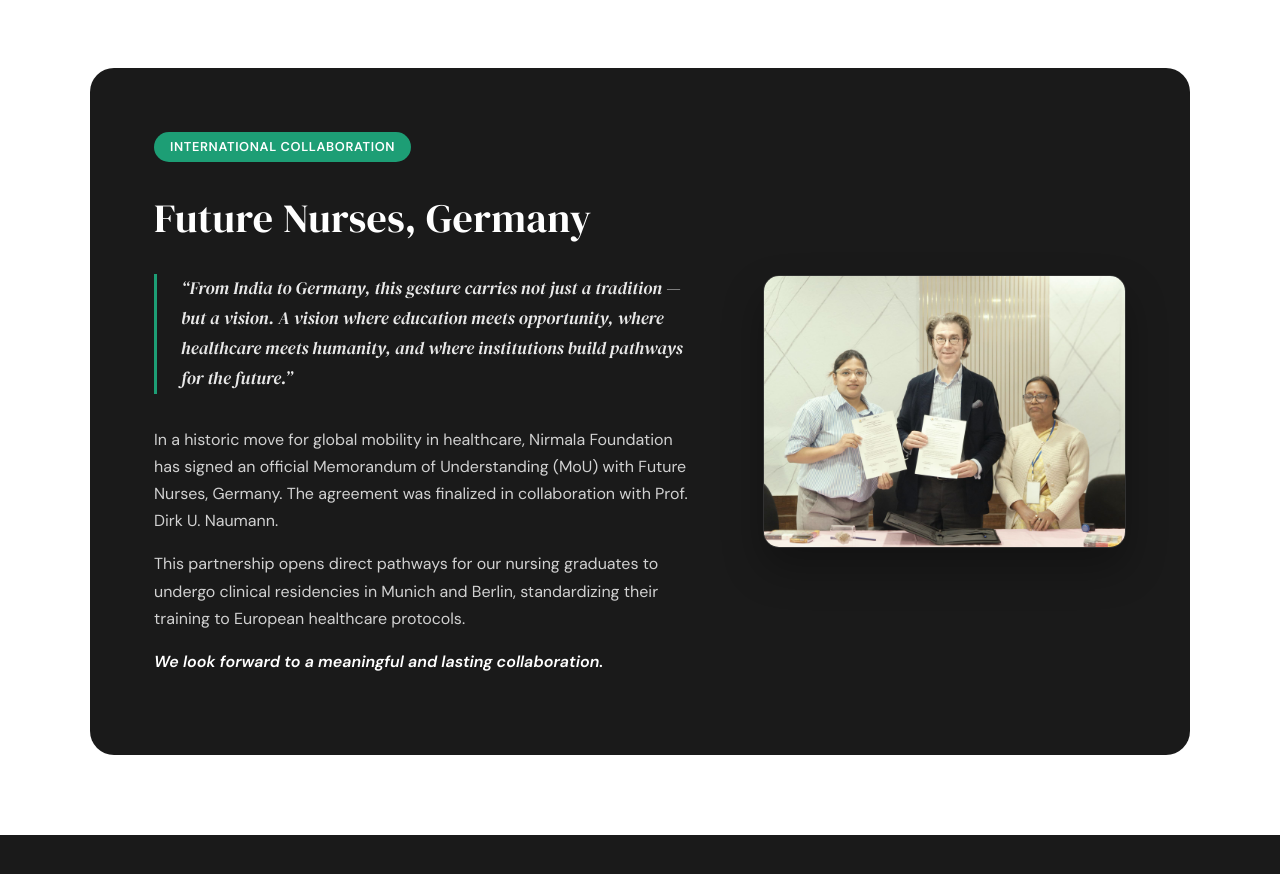
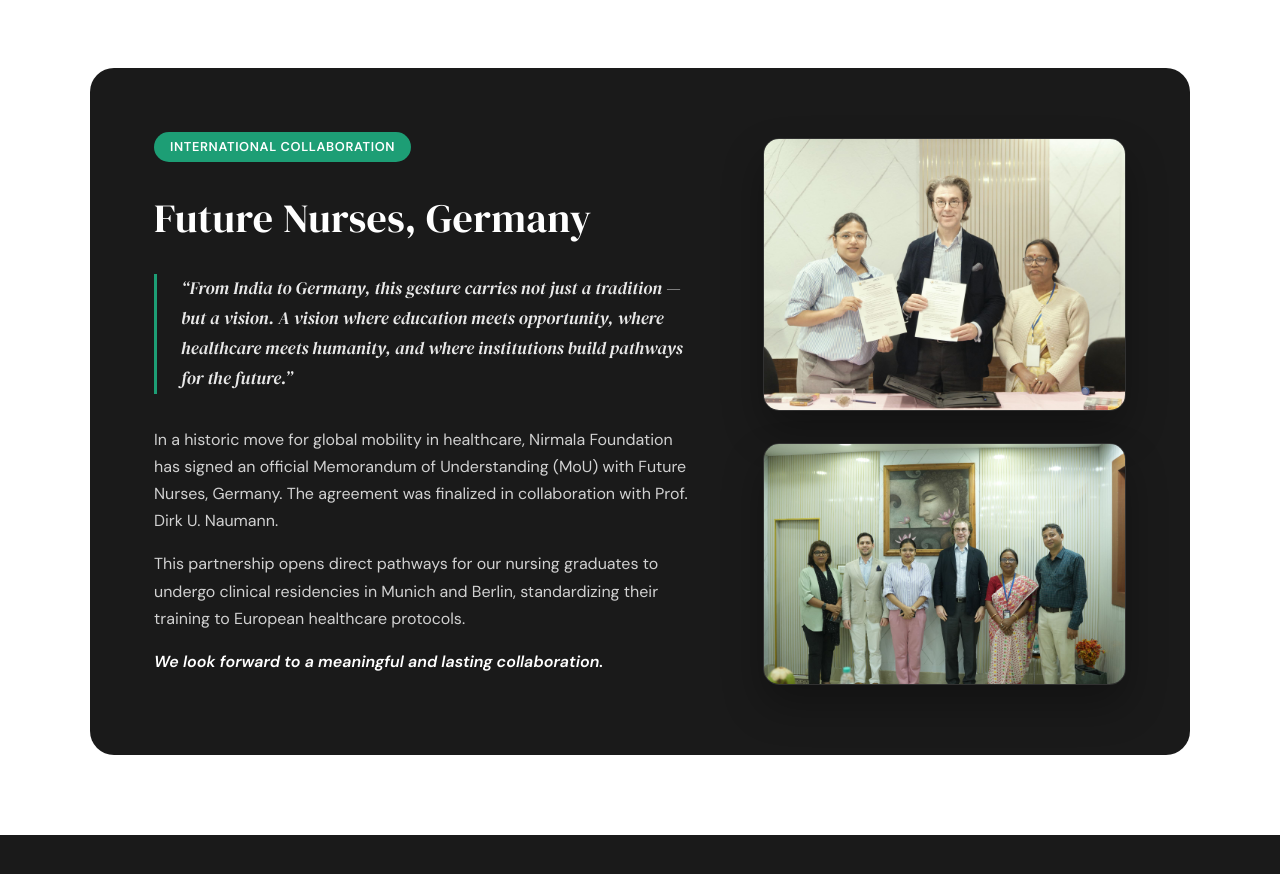
Before and after one commit to harshkumarshaw/nirmala-foundation-demo, a Next.js app: page /about in a window 1280 px wide. Shown: the part 7420-8294 px from the top of the page. Built offline with nearby package versions, Linux system fonts and the light colour scheme.

Commit message:
feat: add second delegation photo to About page and stack them vertically

```diff
--- a/src/app/about/about.module.css
+++ b/src/app/about/about.module.css
@@ -540,6 +540,11 @@
 .mouVisual .docNote {
   color: rgba(255,255,255,0.5);
 }
+.mouImages {
+  display: flex;
+  flex-direction: column;
+  gap: 2rem;
+}
 
 .mouImage {
   width: 100%;
--- a/src/app/about/page.tsx
+++ b/src/app/about/page.tsx
@@ -253,13 +253,14 @@
                  <p className={styles.mouClosing}>We look forward to a meaningful and lasting collaboration.</p>
               </div>
               <div className={styles.mouVisual}>
-                {mediaRegistry.hubs?.about_german_visit ? (
-                  <img src={mediaRegistry.hubs.about_german_visit} alt="MoU Signed Collaboration" className={styles.mouImage} />
-                ) : (
-                  <div className={styles.docWrapper}>
-                    <p className={styles.docNote}>MoU Signed Collaboration</p>
-                  </div>
-                )}
+                <div className={styles.mouImages}>
+                  {mediaRegistry.hubs?.about_german_visit && (
+                    <img src={mediaRegistry.hubs.about_german_visit} alt="MoU Signed Collaboration" className={styles.mouImage} />
+                  )}
+                  {mediaRegistry.hubs?.about_german_visit_2 && (
+                    <img src={mediaRegistry.hubs.about_german_visit_2} alt="German Delegation Visit" className={styles.mouImage} />
+                  )}
+                </div>
               </div>
            </div>
         </div>
--- a/src/data/mediaRegistry.json
+++ b/src/data/mediaRegistry.json
@@ -12,6 +12,7 @@
     "admissions_hero": "/images/KGH/_MG_1173.JPG",
     "contact_hero": "/images/KGH/_MG_1194.JPG",
     "about_german_visit": "/images/German_Visit_IINR_1/German_Visit_1.jpeg",
+    "about_german_visit_2": "/images/German_Visit_IINR_2/DSC09757.JPG",
     "about_founder": "/images/About/Trustee_Main.jpeg"
   },
   "institutes": {
```
Also changed, not shown: media_links.csv.
